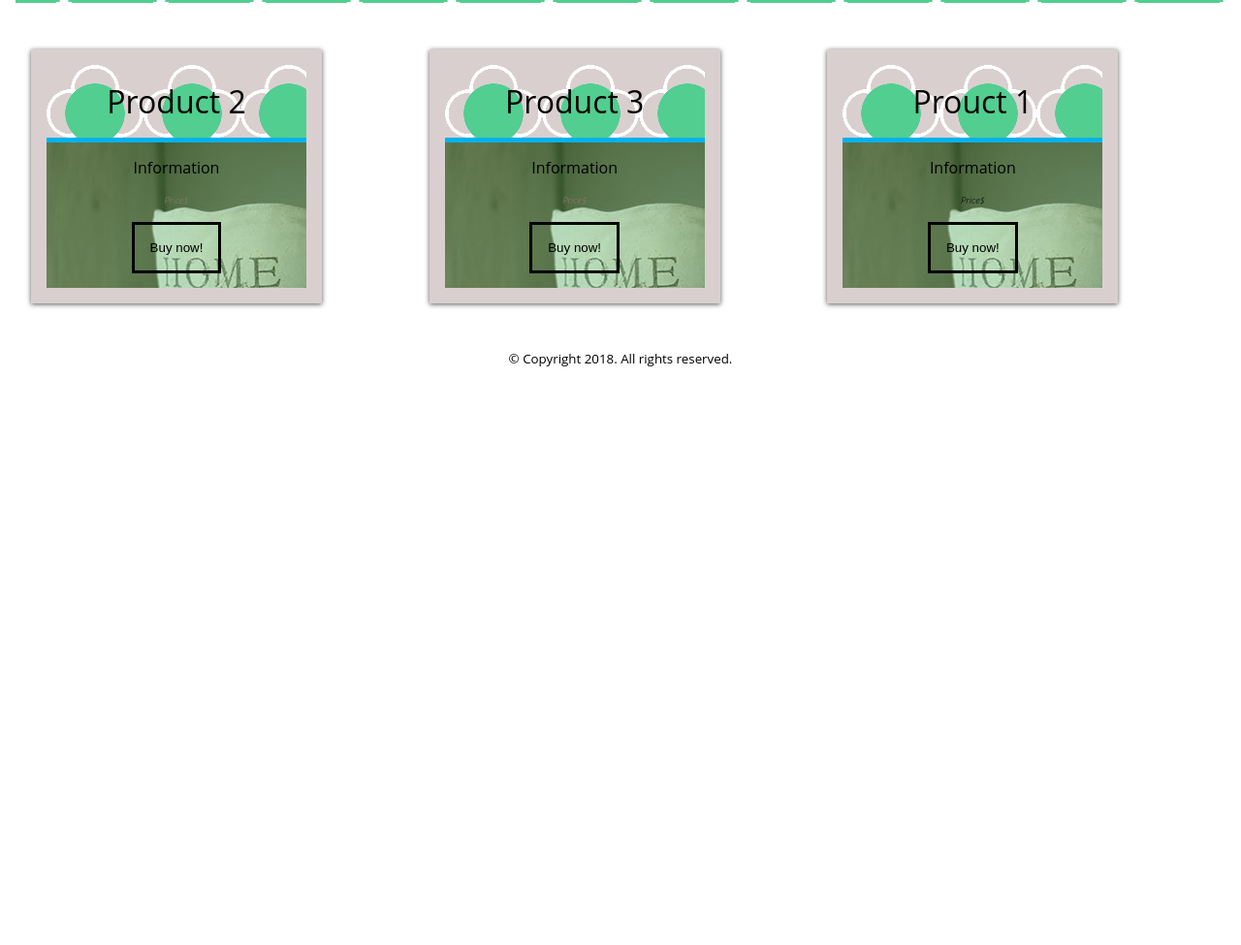
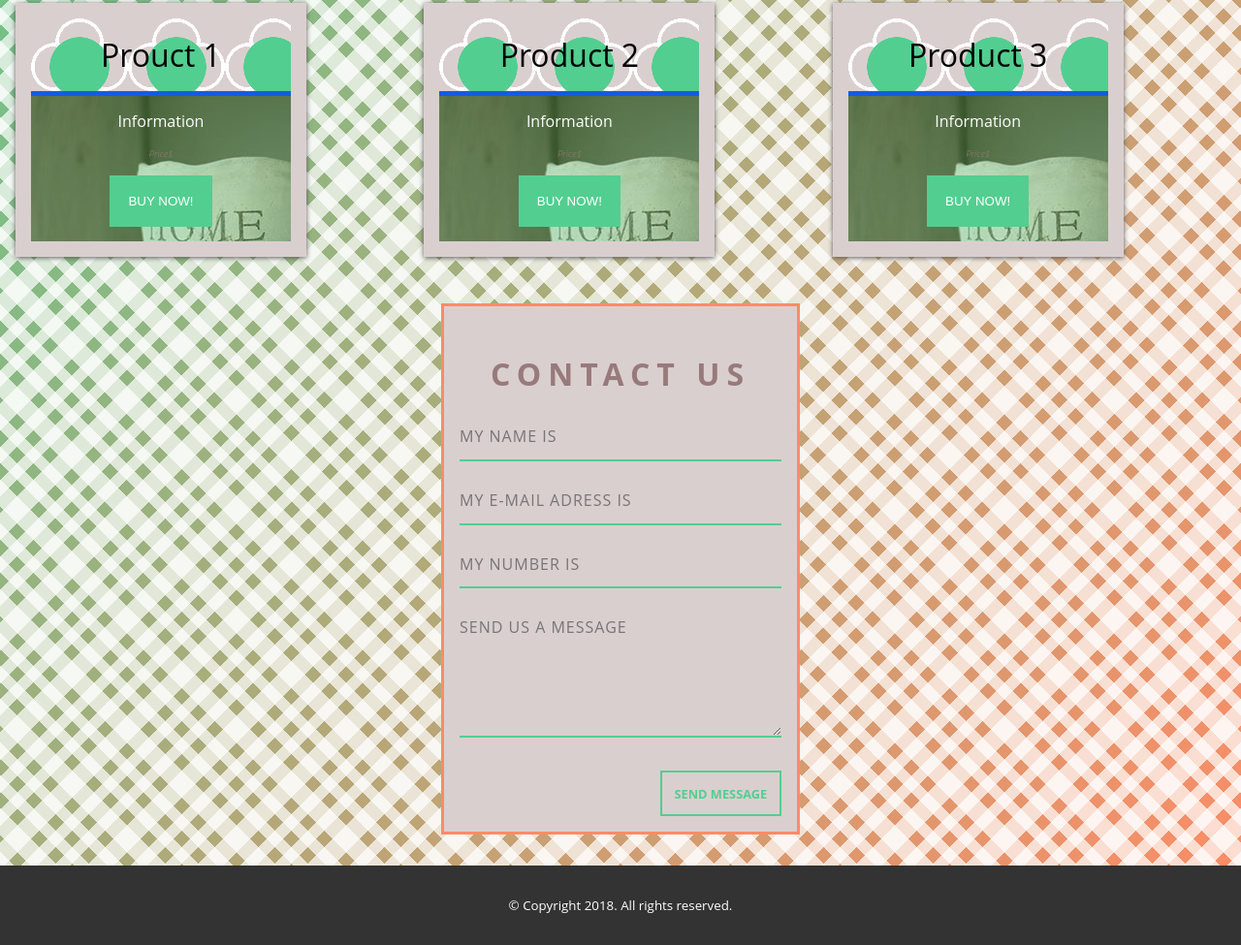
Before and after one commit to AMSteffensen/HomeDecorPage, a plain HTML site: page index.html in a window 1280 px wide. Shown: the part 634-1609 px from the top of the page at 97% size. Before the commit the page ends 1029 px from the top, so only its background shows below. Drawn offline with Linux system fonts and the light colour scheme; a script that the page names is missing.

Commit message:
seocond commit

```diff
--- a/css/main.scss
+++ b/css/main.scss
@@ -1,8 +1,10 @@
+@import url(https://fonts.googleapis.com/css?family=Montserrat:400,700);
+
 $color--primary: #52ce90;
 $color--secondary: #FF8B66;
 $color--gray: #dacfcf;
 $color--darkgray: #987a7a;
-$color--blue: #00B2ED;
+$color--blue: #125CE0;
 
 * {
     padding: 0;
@@ -12,6 +14,14 @@ $color--blue: #00B2ED;
 
 body {
     font: 16px "Open Sans", sans-serif;
+    //background-color: #fffafa;
+    //$color--primary: $color--primary;
+    --c: rgba(255, 255, 255, 0.7);
+    --t: transparent;
+    background-image: repeating-linear-gradient(45deg, var(--c) 0, var(--c) 20px, var(--t) 20px, var(--t) 32px, var(--c) 32px, var(--c) 44px, var(--t) 44px, var(--t) 56px, var(--c) 56px, var(--c) 68px, var(--t) 68px, var(--t) 80px, var(--c) 0),
+        repeating-linear-gradient(-45deg, var(--c) 0, var(--c) 20px, var(--t) 20px, var(--t) 32px, var(--c) 32px, var(--c) 44px, var(--t) 44px, var(--t) 56px, var(--c) 56px, var(--c) 68px, var(--t) 68px, var(--t) 80px, var(--c) 0),
+        linear-gradient(to bottom right, $color--primary, $color--secondary);
+
 
     .wrapper {
         display: flex;
@@ -19,9 +29,6 @@ body {
         min-height: 100vh;
     }
 
-    .wrapper>* {
-        padding: 1em;
-    }
 
     /* HEADER */
     .page-header {
@@ -76,6 +83,12 @@ body {
 
     a {
         margin: 50px;
+
+        &:hover {
+            padding: 1em;
+            background: $color--secondary;
+            color: #ffffff;
+        }
     }
 
     a,
@@ -85,7 +98,7 @@ body {
 
     img {
         height: 80px;
-        width: 50px;
+        width: 80px;
     }
 
     ul li:not(:last-child) {
@@ -120,19 +133,6 @@ body {
         padding: 1rem;
         width: 300px;
 
-        &--odd {
-            background: $color--primary;
-            color: white;
-
-            button {
-                color: white;
-                border: 3px solid white;
-            }
-
-            p {
-                color: black;
-            }
-        }
 
         &__header {
             text-align: center;
@@ -157,7 +157,9 @@ body {
             background-image: url("../img/2.jpg");
         }
 
-        &__text {}
+        &__text {
+            color: white;
+        }
 
         &__time {
             padding: 1rem;
@@ -169,8 +171,16 @@ body {
 
 
         &__button {
-            border: 3px solid black;
+            color: white;
+            text-transform: uppercase;
+            border: 3px solid $color--primary;
             padding: 1rem;
+            background-color: $color--primary;
+
+            &:hover {
+                background: $color--secondary;
+                color: #ffffff;
+            }
         }
     }
 
@@ -211,29 +221,6 @@ body {
     }
 }
 
-// fix wierd bug with cloned nodes
-article:first-of-type {
-    order: 1;
-    background-color: #dacfcf !important;
-    color: black !important;
-
-    button {
-        color: black !important;
-        border: 3px solid black !important;
-    }
-
-    p {
-        color: black !important;
-    }
-
-    &__time {
-        color: black !important;
-    }
-
-    display:none;
-}
-
-
 .heading {
 
     color: white;
@@ -271,3 +258,80 @@ article:first-of-type {
         height: 300px;
     }
 }
+
+
+
+.form {
+    display: flex;
+    margin-top: 2em;
+
+    &-container {
+        background: $color--gray;
+        border: solid 3px $color--secondary;
+        margin: auto;
+        position: relative;
+        padding: 1em;
+    }
+
+    h1 {
+        color: $color--darkgray;
+        padding: 1em;
+        font-size: 32px;
+        font-weight: 700;
+        letter-spacing: 7px;
+        text-align: center;
+        text-transform: uppercase;
+    }
+
+    button,
+    input,
+    select,
+    textarea {
+        color: $color--primary;
+        font: inherit;
+        margin: 0;
+    }
+
+    input[type='text'],
+    [type='email'],
+    select,
+    textarea {
+        background: none;
+        border: none;
+        border-bottom: solid 2px $color--primary;
+        color: $color--primary;
+        font-size: 1.000em;
+        font-weight: 400;
+        letter-spacing: 1px;
+        margin: 0em 0 1.8em 0;
+        padding: 0 0 0.8em 0;
+        text-transform: uppercase;
+        width: 100%;
+    }
+
+    #form_button {
+        display: flex;
+        background: none;
+        border: solid 2px $color--primary;
+        cursor: pointer;
+        font-size: 0.8em;
+        font-weight: bold;
+        outline: none;
+        padding: 1em;
+        text-transform: uppercase;
+        margin-left: auto;
+
+        &:hover {
+            background: $color--secondary;
+            color: #ffffff;
+        }
+    }
+}
+
+
+.page-footer {
+    margin-top: 2em;
+    background-color: #333;
+    padding: 2em;
+    color: white;
+}
--- a/index.html
+++ b/index.html
@@ -36,7 +36,7 @@
                             <h2>
                                 Home Decor Products
                             </h2>
-                            <a href="#">Create the perfect home</a>
+                            <a href="#">Create a natural home</a>
                         </header>
                     </div>
                     <div class="heading-image"></div>
@@ -79,8 +79,38 @@
                     </div>
                 </article>
             </section>
+
+
+            <section class="form">
+                <div class="form-container">
+                    <h1>Contact us</h1>
+                    <form action="#" method="post">
+                        <div class="name">
+                            <label for="name"></label>
+                            <input type="text" placeholder="My name is" name="name" id="name_input" required>
+                        </div>
+                        <div class="email">
+                            <label for="email"></label>
+                            <input type="email" placeholder="My e-mail adress is" name="email" id="email_input"
+                                required>
+                        </div>
+                        <div class="telephone">
+                            <label for="name"></label>
+                            <input type="text" placeholder="My number is" name="telephone" id="telephone_input"
+                                required>
+                        </div>
+                        <div class="message">
+                            <label for="message"></label>
+                            <textarea name="message" placeholder="Send us a message" id="message_input" cols="30" rows="5"
+                                required></textarea>
+                        </div>
+                        <div class="submit">
+                            <input type="submit" value="Send Message" id="form_button" />
+                        </div>
+                    </form>
+                </div>
+            </section>
         </main>
-
         <footer class="page-footer">
             <small class="page-footer__text">© Copyright 2018. All rights reserved.</small>
         </footer>
```
Also changed, not shown: css/style.css, 1 other file.
